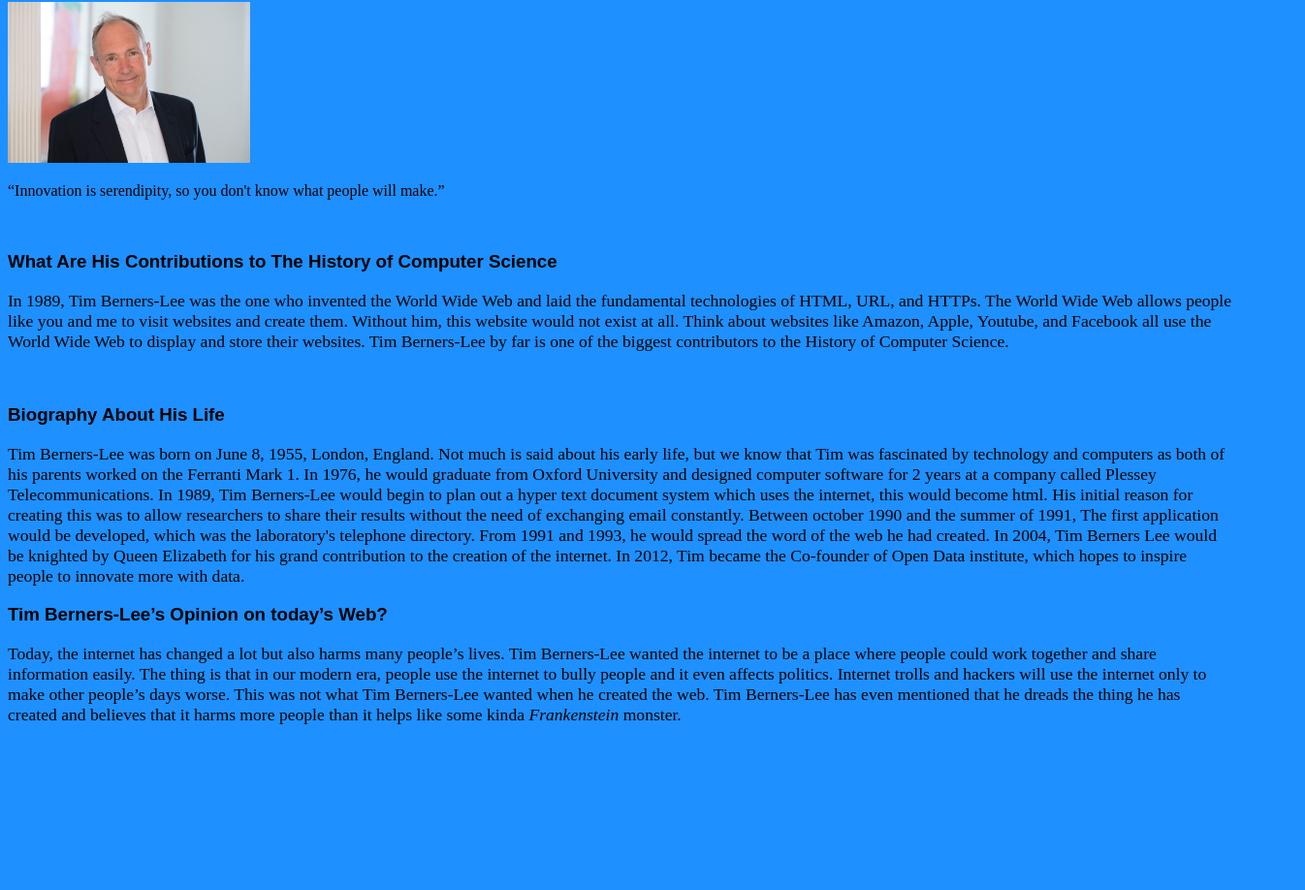
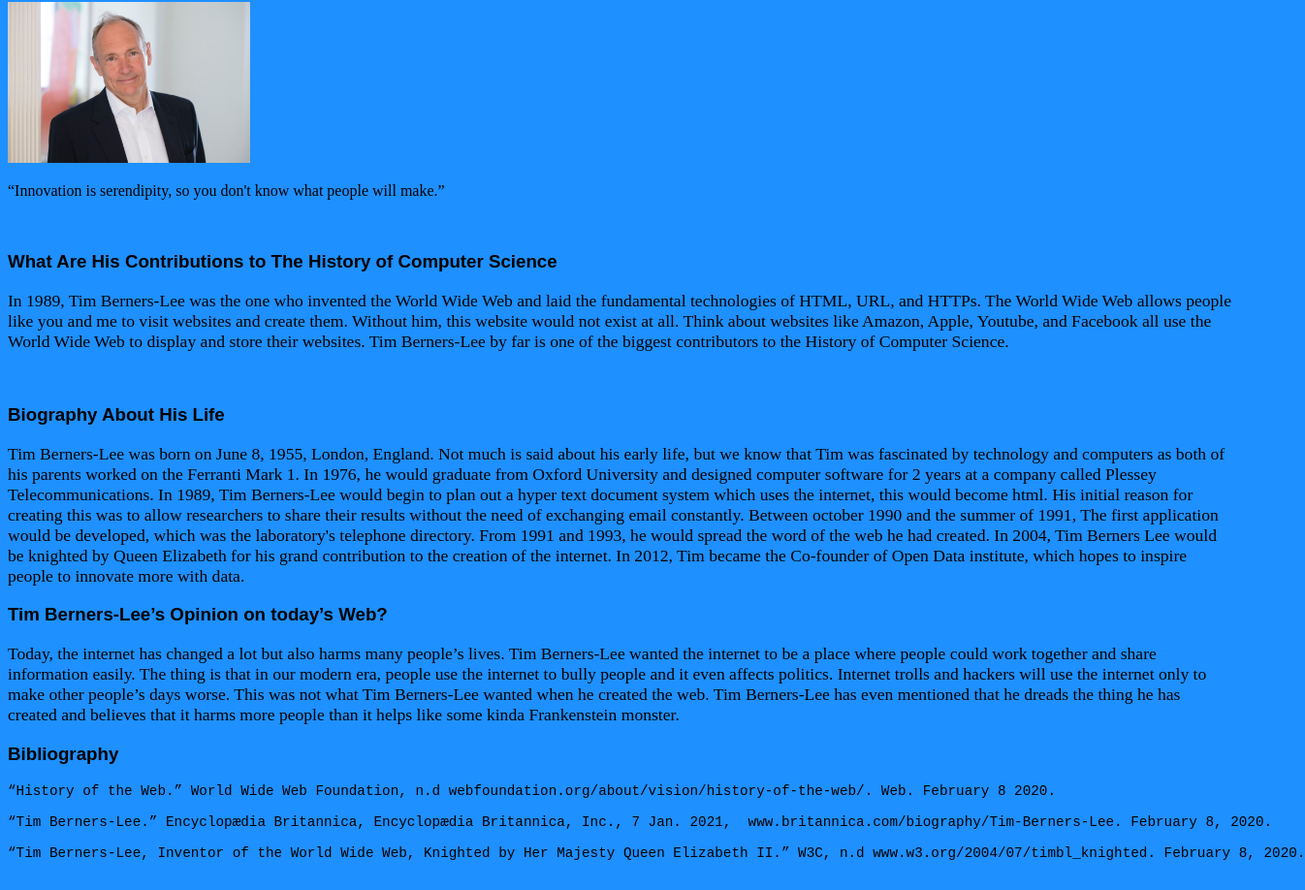
Before and after one commit to Arvin-Leung/Assignment-2, a plain HTML site: page index.html in a window 1280 px wide. Shown: the part 78-996 px from the top of the page at 97% size, 1346 px wide, since content can reach past the window. Before the commit the page ends 844 px from the top, so only its background shows below. Drawn offline with Linux system fonts and the light colour scheme.

Commit message:
Added Bibliography

```diff
--- a/index.html
+++ b/index.html
@@ -1,4 +1,3 @@
-
 <!DOCTYPE html>
 <html>
  <head>
@@ -22,8 +21,14 @@
     <h3 style="font-family: arial">Biography About His Life</h3>
     <p style="font-size: 110%">Tim Berners-Lee was born on June 8, 1955, London, England. Not much is said about his early life, but we know that Tim was fascinated by technology and computers as both of his parents worked on the Ferranti Mark 1. In 1976, he would graduate from Oxford University and designed computer software for 2 years at a company called Plessey Telecommunications. In 1989, Tim Berners-Lee would begin to plan out a hyper text document system which uses the internet, this would become html. His initial reason for creating this was to allow researchers to share their results without the need of exchanging email constantly. Between october 1990 and the summer of 1991, The first application would be developed, which was the laboratory's telephone directory. From 1991 and 1993, he would spread the word of the web he had created. In 2004, Tim Berners Lee would be knighted by Queen Elizabeth for his grand contribution to the creation of the internet. In 2012, Tim became the Co-founder of Open Data institute, which hopes to inspire people to innovate more with data.</p>
     <h3 style="font-family: arial">Tim Berners-Lee’s Opinion on today’s Web?</h3>
-    <p style="font-size: 110%">Today, the internet has changed a lot but also harms many people’s lives. Tim Berners-Lee wanted the internet to be a place where people could work together and share information easily. The thing is that in our modern era, people use the internet to bully people and it even affects politics. Internet trolls and hackers will use the internet only to make other people’s days worse. This was not what Tim Berners-Lee wanted when he created the web. Tim Berners-Lee has even mentioned that he dreads the thing he has created and believes that it harms more people than it helps like some kinda <cite>Frankenstein</cite> monster.
-    </p>
+    <p style="font-size: 110%">Today, the internet has changed a lot but also harms many people’s lives. Tim Berners-Lee wanted the internet to be a place where people could work together and share information easily. The thing is that in our modern era, people use the internet to bully people and it even affects politics. Internet trolls and hackers will use the internet only to make other people’s days worse. This was not what Tim Berners-Lee wanted when he created the web. Tim Berners-Lee has even mentioned that he dreads the thing he has created and believes that it harms more people than it helps like some kinda Frankenstein monster.
+    <h3 style="font-family: arial">Bibliography</h3>
+    <pre style="font-size: 110%">“History of the Web.” World Wide Web Foundation, n.d webfoundation.org/about/vision/history-of-the-web/. Web. February 8 2020.
+
+“Tim Berners-Lee.” Encyclopædia Britannica, Encyclopædia Britannica, Inc., 7 Jan. 2021,  www.britannica.com/biography/Tim-Berners-Lee. February 8, 2020.
+
+“Tim Berners-Lee, Inventor of the World Wide Web, Knighted by Her Majesty Queen Elizabeth II.” W3C, n.d www.w3.org/2004/07/timbl_knighted. February 8, 2020.
+    </pre>
   </div>
  </body>
 </html>
```
